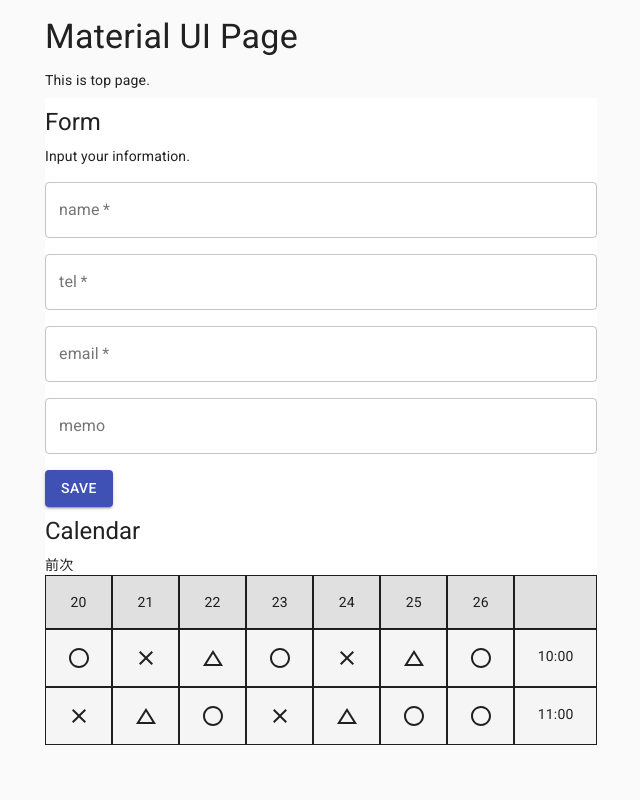
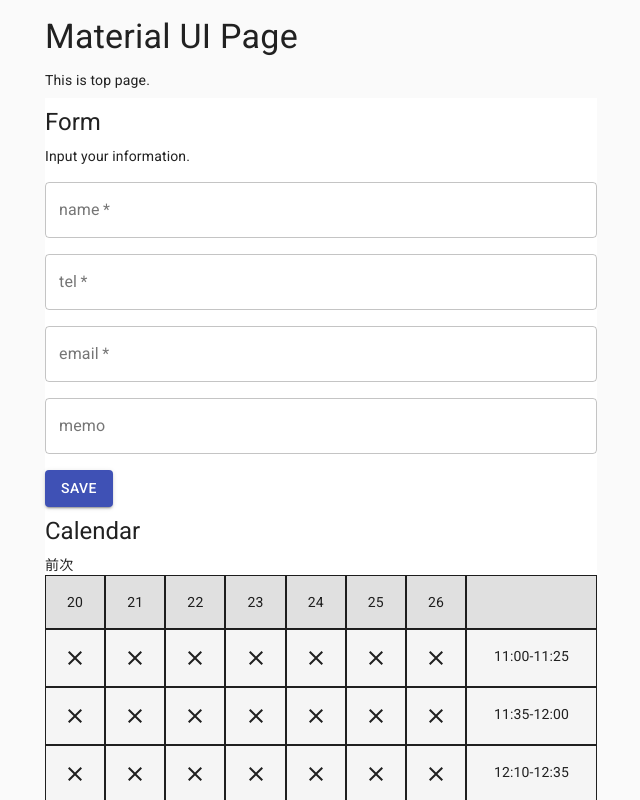
Before and after one commit to shoji-k/next-sandbox-v1, a Next.js app: page /material-ui in a window 1280 px wide. Shown: the top 800 px of the page, without its empty margins (319-959 px from the left). Built offline with nearby package versions, Linux system fonts and the light colour scheme.

Commit message:
show time in a day

```diff
--- a/components/organisms/material-ui/Calendar.tsx
+++ b/components/organisms/material-ui/Calendar.tsx
@@ -1,4 +1,5 @@
 import React, { ReactElement } from 'react'
+import { addMinutes, getHours, format } from 'date-fns'
 import { makeStyles } from '@material-ui/core/styles'
 import { Box, Typography } from '@material-ui/core'
 import { Clear, ChangeHistory, RadioButtonUnchecked } from '@material-ui/icons'
@@ -9,7 +10,7 @@ const useStyles = makeStyles({
     textAlign: 'center',
   },
   time: {
-    width: '100px',
+    width: '200px',
     textAlign: 'center',
   },
 })
@@ -75,34 +76,23 @@ function Cell({ staffs }: { staffs?: string[] }): ReactElement {
   )
 }
 
+const times = []
+const start = 11
+const end = 18
+const frame = 25
+const gap = 10
+
+let time = new Date(2020, 9, 12, start, 0, 0)
+while (getHours(time) < end) {
+  times.push({
+    time:
+      format(time, 'HH:mm') + '-' + format(addMinutes(time, frame), 'HH:mm'),
+    staffs: [[], [], [], [], [], [], []],
+  })
+  time = addMinutes(time, frame + gap)
+}
+
 export default function Calendar(): ReactElement {
-  const times = [
-    {
-      time: '10:00',
-      staffs: [
-        ['sato', 'tanaka'],
-        [],
-        ['sato'],
-        ['sato', 'tanaka'],
-        [],
-        ['sato'],
-        ['sato', 'tanaka'],
-      ],
-    },
-    {
-      time: '11:00',
-      staffs: [
-        [],
-        ['sato'],
-        ['sato', 'tanaka'],
-        [],
-        ['sato'],
-        ['sato', 'tanaka'],
-        ['sato', 'tanaka'],
-      ],
-    },
-  ]
-
   return (
     <Box pt={1} bgcolor="white">
       <Typography variant="h5" component="h2" gutterBottom>
```
